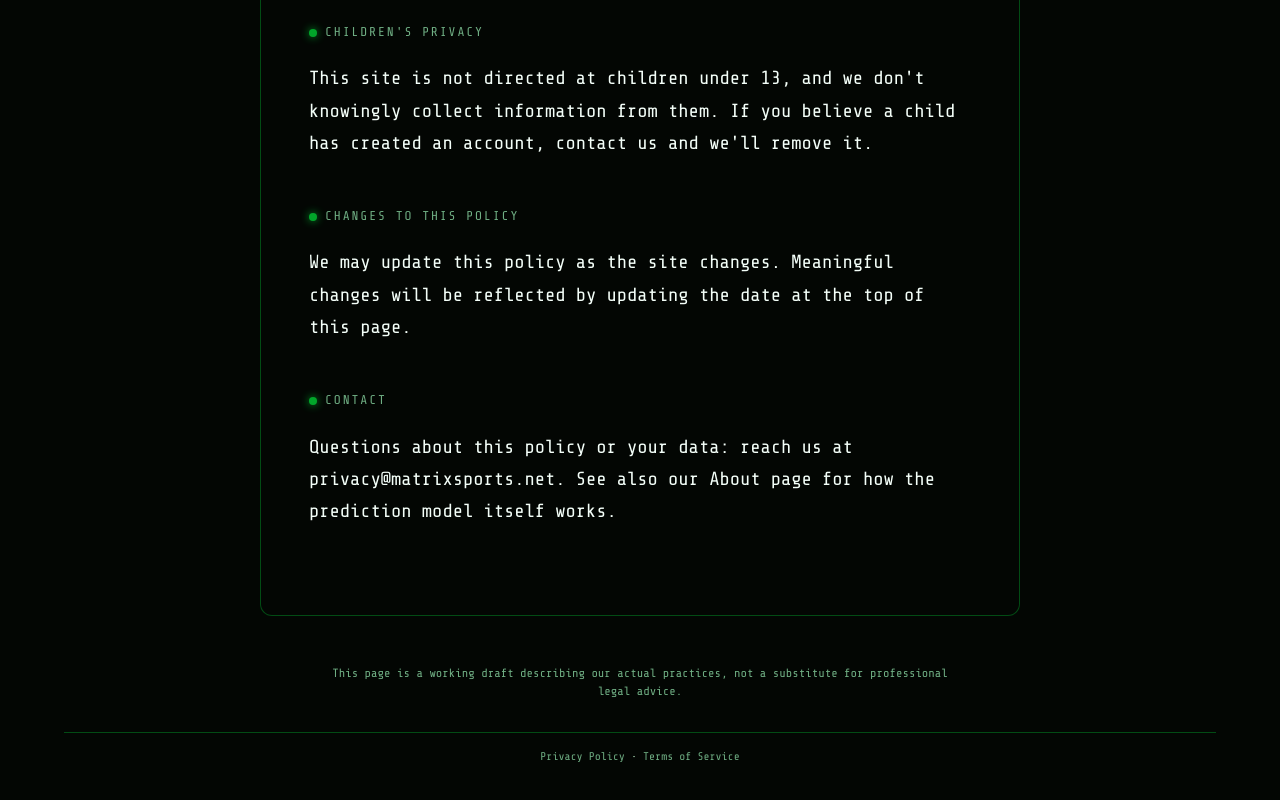
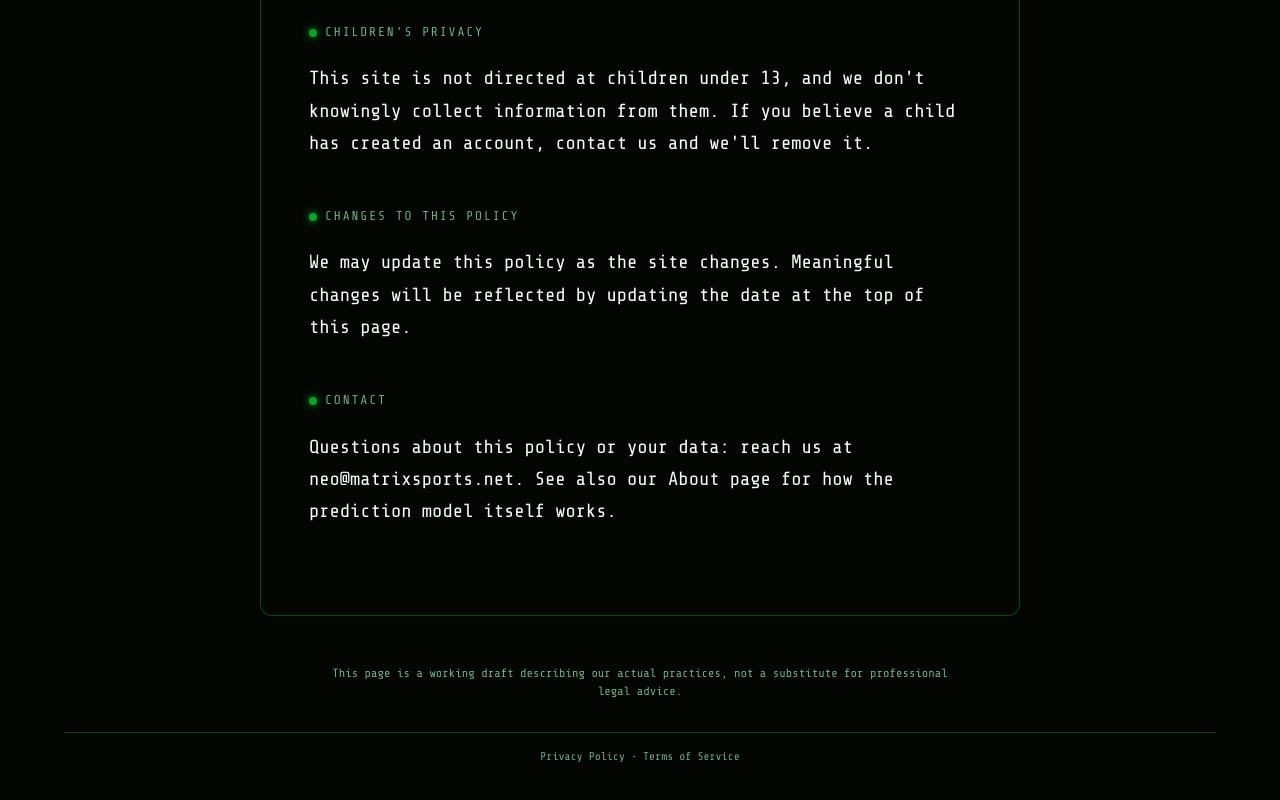
Before and after one commit to ltorres321/MatrixSportsWeb, a Next.js app in the folder web/: page /privacy in a window 1280 px wide. Shown: the part 2918-3718 px from the top of the page. Built offline with nearby package versions, Linux system fonts and the light colour scheme; no server answers.

Commit message:
Update privacy page contact email to neo@matrixsports.net
Co-Authored-By: Claude Sonnet 5 <noreply@anthropic.com>

```diff
--- a/web/src/app/privacy/page.tsx
+++ b/web/src/app/privacy/page.tsx
@@ -175,7 +175,7 @@ export default function PrivacyPage() {
           </div>
           <p>
             Questions about this policy or your data: reach us at{" "}
-            <a href="mailto:privacy@matrixsports.net">privacy@matrixsports.net</a>
+            <a href="mailto:neo@matrixsports.net">neo@matrixsports.net</a>
             . See also our <Link href="/about">About page</Link> for how the
             prediction model itself works.
           </p>
```
